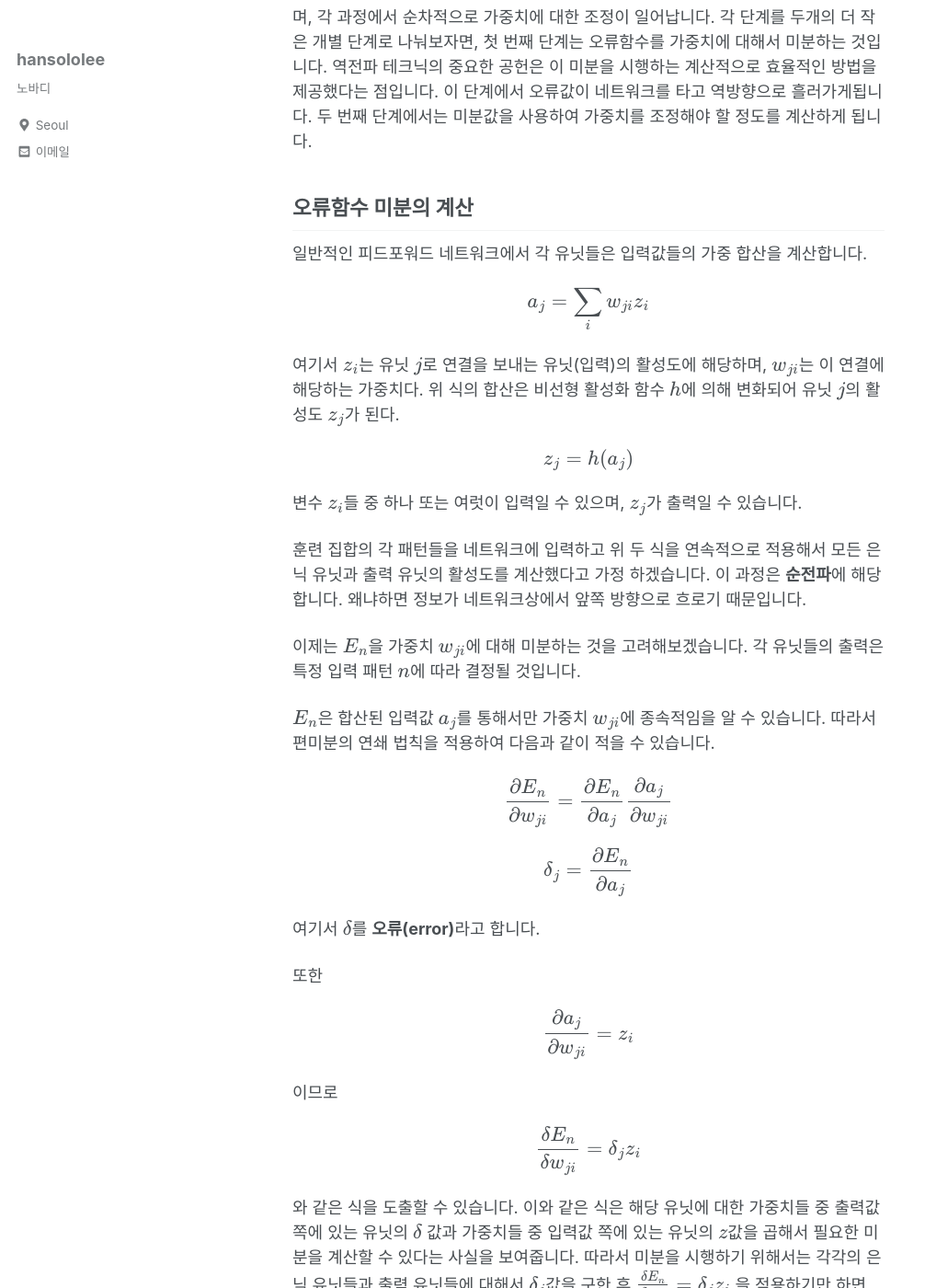
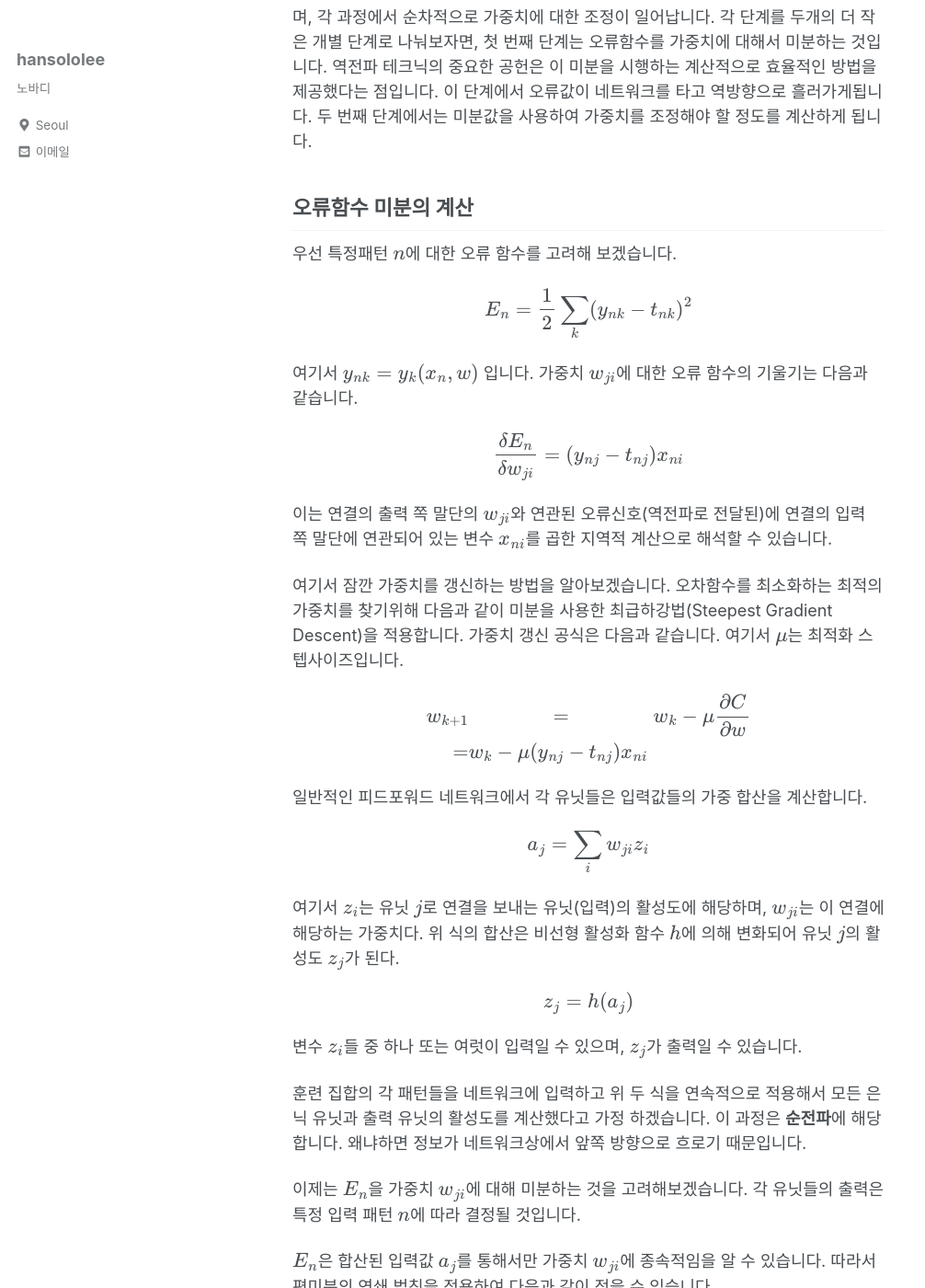
Before and after one commit to arisongha/hansololee.github.io, a Jekyll site: the page built from _posts/2019-01-20-backpropagation.md, in a window 1280 px wide and 1400 px high, scrolled down 596 px. Shown: the whole window at 92% size, without its empty margins (0-1006 px from the left). Built offline with Jekyll 4.4.1, drawn with Linux system fonts in a browser that asks for light colours; cached includes are drawn as plain includes; nearby versions of some CDN libraries; formulas are drawn with MathJax 3.

Commit message:
Update 2019-01-20-backpropagation.md

```diff
--- a/_posts/2019-01-20-backpropagation.md
+++ b/_posts/2019-01-20-backpropagation.md
@@ -23,6 +23,26 @@ categories:
 두 번째 단계에서는 미분값을 사용하여 가중치를 조정해야 할 정도를 계산하게 됩니다.
 
 ## 오류함수 미분의 계산
+
+우선 특정패턴 $$n$$에 대한 오류 함수를 고려해 보겠습니다.
+
+$$E_n = \frac {1}{2} \sum_k (y_{nk}-t_{nk})^{2}$$
+
+여기서 $$y_{nk} = y_k(x_n,w)$$ 입니다. 가중치 $$w_{ji}$$에 대한 오류 함수의 기울기는 다음과 같습니다.
+
+$$\frac {\delta E_n}{\delta w_{ji}} = (y_{nj}-t_{nj})x_{ni}$$
+
+이는 연결의 출력 쪽 말단의 $$w_{ji}$$와 연관된 오류신호(역전파로 전달된)에 연결의 입력 쪽 말단에 연관되어 있는 변수 $$x_{ni}$$를 곱한 지역적 계산으로 해석할 수 있습니다.
+
+여기서 잠깐 가중치를 갱신하는 방법을 알아보겠습니다. 오차함수를 최소화하는 최적의 가중치를 찾기위해 다음과 같이 미분을 사용한 최급하강법(Steepest Gradient Descent)을 적용합니다. 가중치 갱신 공식은 다음과 같습니다. 여기서 $$\mu$$는 최적화 스텝사이즈입니다.
+
+$$
+\begin{eqnarray}
+  w_{k+1}  &=& w_{k} - \mu \frac{\partial C}{\partial w} \\
+  =& w_{k} - \mu (y_{nj}-t_{nj})x_{ni}
+\end{eqnarray}
+$$
+
 
 일반적인 피드포워드 네트워크에서 각 유닛들은 입력값들의 가중 합산을 계산합니다.
 
```
